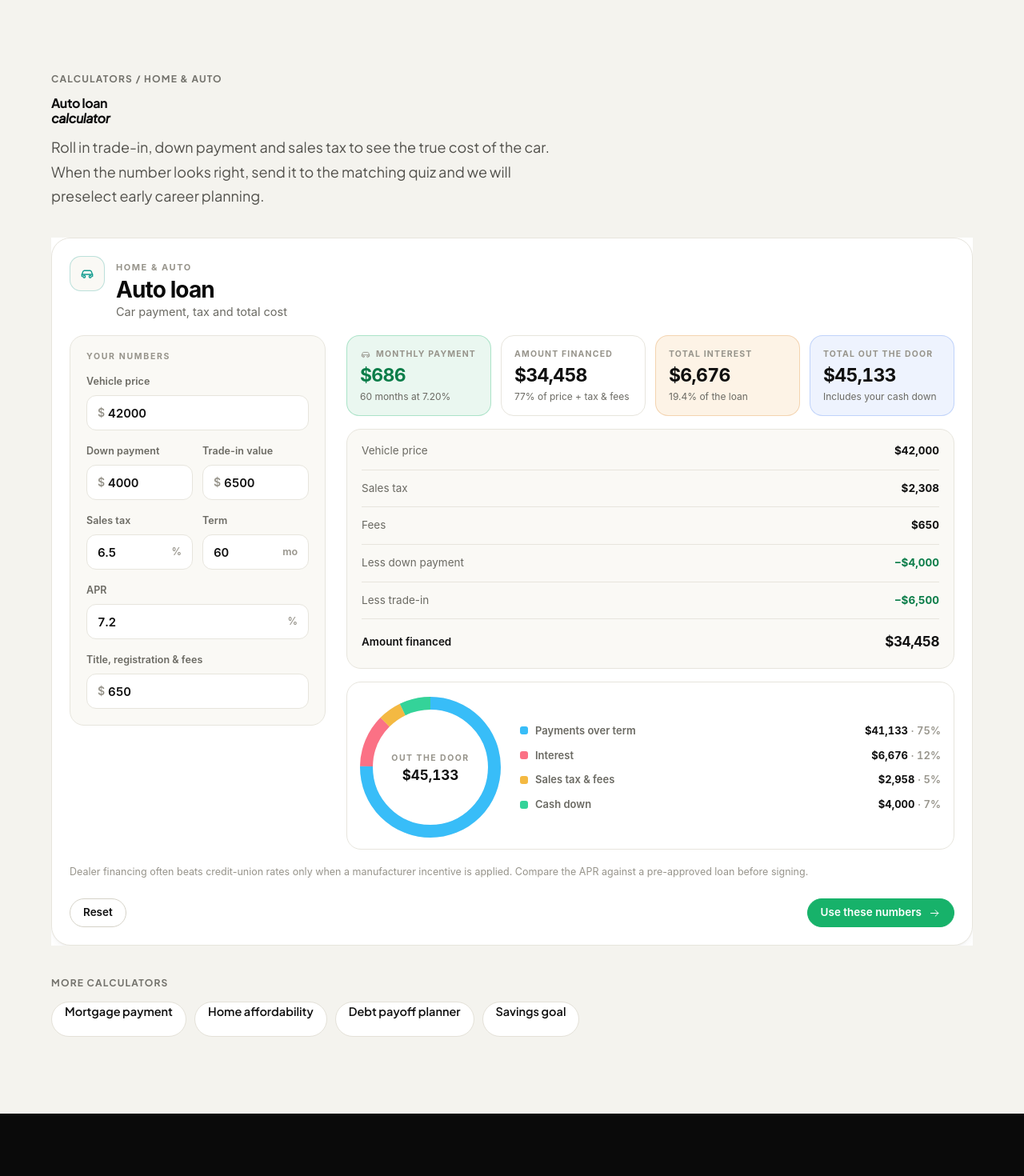
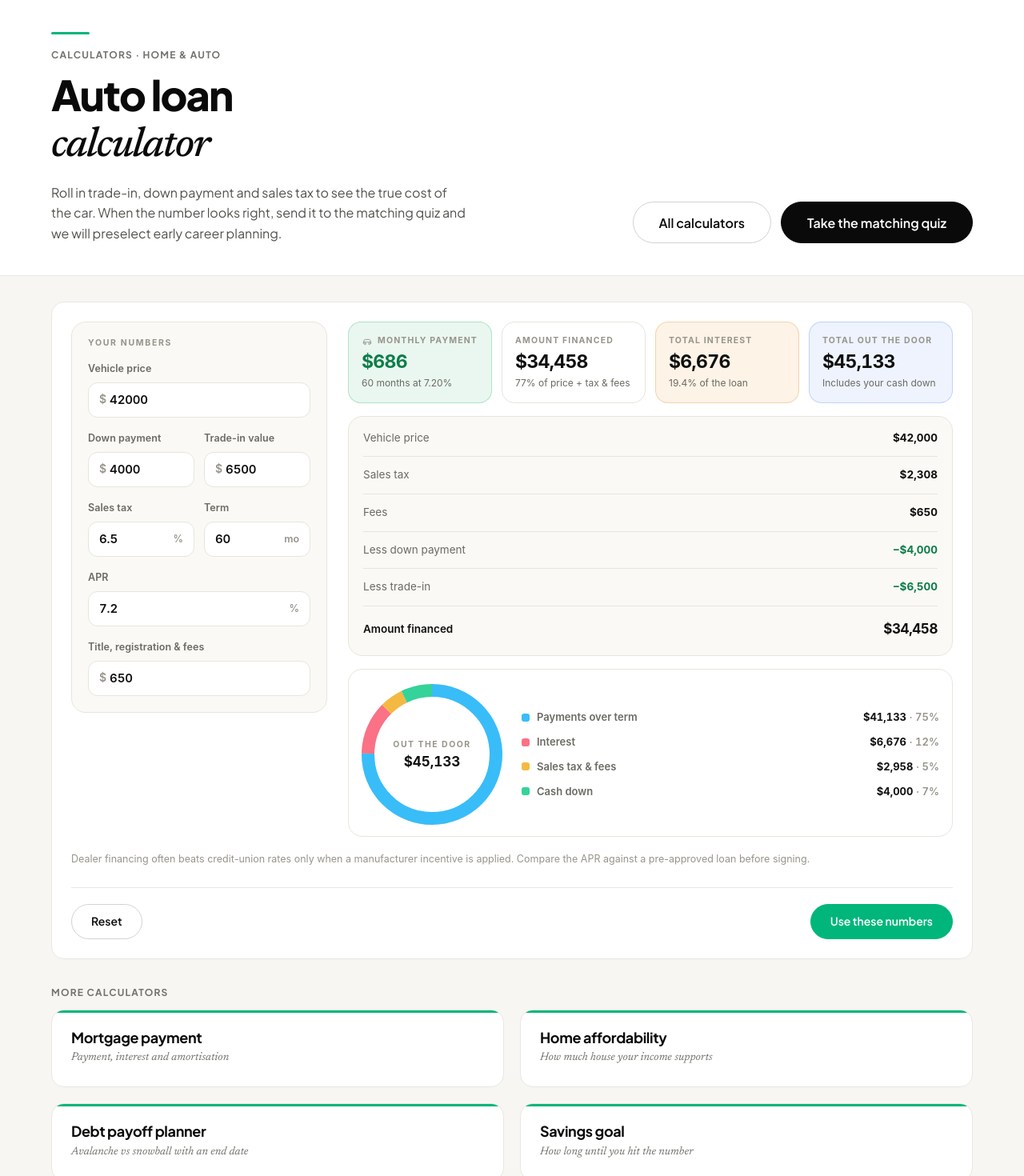
Before and after one commit to alanangeloni/expert-find-hub, a React (Vite) app: page /calculators/auto-loan in a window 1280 px wide. Shown: the part 80-1550 px from the top of the page at 80% size. Built offline with nearby package versions, Linux system fonts and the light colour scheme.

Commit message:
Match calculator pages to the directory layout
Co-authored-by: alanangeloni <alanangeloni@users.noreply.github.com>

```diff
--- a/src/features/calculators/CalculatorTool.tsx
+++ b/src/features/calculators/CalculatorTool.tsx
@@ -38,9 +38,10 @@ const PANELS: Record<CalculatorId, ComponentType> = {
 type Props = {
   id: CalculatorId;
   embed?: boolean;
+  showHeader?: boolean;
 };
 
-export default function CalculatorTool({ id, embed = false }: Props) {
+export default function CalculatorTool({ id, embed = false, showHeader = true }: Props) {
   const meta = calculatorById(id);
   const [summary, setSummary] = useState('');
   const [resetToken, setResetToken] = useState(0);
@@ -55,8 +56,10 @@ export default function CalculatorTool({ id, embed = false }: Props) {
 
   return (
     <SummaryContext.Provider value={setSummary}>
-      <div className={`fp-calc ${embed ? 'fp-calc--embed' : ''}`}>
+      <div className={embed ? "fp-calc fp-calc--embed" : "calc-tool"}>
+        <div className={embed ? "fp-tool" : "fp-calc fp-calc--page"}>
           <div className="fp-tool">
+            {showHeader && (
               <header className="fp-tool__head">
                 <span className="fp-tool__icon" style={{ color: meta.accent, borderColor: `${meta.accent}44` }}>
                   <Icon name={meta.icon} size={20} />
@@ -67,21 +70,22 @@ export default function CalculatorTool({ id, embed = false }: Props) {
                   <p className="fp-tool__tagline">{meta.tagline}</p>
                 </div>
               </header>
+            )}
             <Panel key={`${id}-${resetToken}`} />
-          <footer className="fp-tool__foot">
-            <button type="button" className="btn btn--sm" onClick={reset}>
+          </div>
+        </div>
+        <footer className={embed ? "fp-tool__foot" : "calc-tool__foot"}>
+          <button type="button" className="btn btn--outline btn--md" onClick={reset}>
             Reset
           </button>
           <Link
             to={`/?calculator=${meta.slug}#match`}
-              className="btn btn--accent btn--sm"
+            className="btn btn--green btn--md"
             onClick={() => saveHandoff(meta, summary)}
           >
             Use these numbers
-              <Icon name="arrow-right" size={15} />
           </Link>
         </footer>
-        </div>
       </div>
     </SummaryContext.Provider>
   );
--- a/src/pages/CalculatorPage.tsx
+++ b/src/pages/CalculatorPage.tsx
@@ -9,13 +9,17 @@ const CalculatorPage = () => {
 
   if (!meta) {
     return (
-      <div className="blog-post blog-post--missing page-enter">
-        <div className="container">
+      <div className="firm-search page-enter">
+        <div className="firm-search__hero">
+          <div className="dcontainer firm-search__hero-copy">
+            <span className="keyline" />
+            <p className="firm-search__eyebrow">Calculators</p>
             <h1>Calculator not found</h1>
-          <p>That tool is not in the directory.</p>
+            <p className="firm-search__sub">That tool is not in the directory.</p>
             <Link to="/calculators" className="btn btn--primary btn--md">
               All calculators
             </Link>
+          </div>
         </div>
       </div>
     );
@@ -24,43 +28,60 @@ const CalculatorPage = () => {
   const others = CATALOG.filter((item) => item.id !== meta.id).slice(0, 4);
 
   return (
-    <div className="page-enter">
+    <div className="firm-search page-enter">
       <Seo
         title={`${meta.name} Calculator | Financial Professional`}
         description={meta.blurb}
         canonicalUrl={`https://financialprofessional.com/calculators/${meta.slug}`}
       />
-      <section className="home-quiz">
-        <div className="dcontainer">
-          <p className="home-section-eyebrow">
+
+      <div className="firm-search__hero">
+        <div className="dcontainer firm-search__hero-row">
+          <div className="firm-search__hero-copy">
+            <span className="keyline" />
+            <p className="firm-search__eyebrow">
               <Link to="/calculators">Calculators</Link>
-            {" / "}
+              {" · "}
               {meta.category}
             </p>
-          <h1 style={{ marginTop: 12 }}>
+            <h1>
               {meta.name}
               <br />
               <em>calculator</em>
             </h1>
-          <p className="home-section-desc" style={{ marginTop: 12, maxWidth: 640 }}>
+            <p className="firm-search__sub">
               {meta.blurb} When the number looks right, send it to the matching quiz and we will preselect{" "}
               {meta.goal.toLowerCase()}.
             </p>
-          <div style={{ marginTop: 36 }}>
-            <CalculatorTool id={meta.id} />
           </div>
-          <div style={{ marginTop: 40 }}>
-            <h2 className="home-section-eyebrow">More calculators</h2>
-            <div className="home-quiz__chips" style={{ marginTop: 16 }}>
+          <div className="firm-search__hero-cta">
+            <Link to="/calculators" className="btn btn--outline btn--lg">
+              All calculators
+            </Link>
+            <Link to="/#match" className="btn btn--primary btn--lg">
+              Take the matching quiz
+            </Link>
+          </div>
+        </div>
+      </div>
+
+      <div className="dcontainer firm-search__body">
+        <CalculatorTool id={meta.id} showHeader={false} />
+        <section>
+          <p className="firm-search__eyebrow">More calculators</p>
+          <div className="firm-search__grid">
             {others.map((item) => (
-                <Link key={item.id} to={`/calculators/${item.slug}`} className="home-quiz__chip">
-                  {item.name}
+              <Link key={item.id} to={`/calculators/${item.slug}`} className="firm-card firm-card--green">
+                <div className="firm-card__accent" aria-hidden="true" />
+                <div className="firm-card__heading">
+                  <h3>{item.name}</h3>
+                  <p className="firm-card__tagline">{item.tagline}</p>
+                </div>
               </Link>
             ))}
           </div>
+        </section>
       </div>
-        </div>
-      </section>
     </div>
   );
 };
--- a/src/pages/Calculators.tsx
+++ b/src/pages/Calculators.tsx
@@ -1,8 +1,8 @@
 import { Link } from "react-router-dom";
 import { Seo } from "@/components/seo/Seo";
 import { CATALOG, CATEGORIES } from "@/features/calculators/catalog";
-import Icon from "@/features/calculators/Icon";
-import "@/features/calculators/calculators.css";
+
+const TONES = ["green", "blue", "orange"] as const;
 
 const Calculators = () => {
   const groups = CATEGORIES.filter((category) => category !== "All").map((category) => ({
@@ -11,58 +11,67 @@ const Calculators = () => {
   }));
 
   return (
-    <div className="page-enter">
+    <div className="firm-search page-enter">
       <Seo
         title="Financial Calculators | Financial Professional"
         description="Run mortgage, debt, savings, retirement, and tax calculators in your browser, then match with a fiduciary advisor using the same numbers."
         canonicalUrl="https://financialprofessional.com/calculators"
       />
-      <section className="home-quiz" style={{ borderBottom: "1px solid var(--gray-200)" }}>
-        <div className="dcontainer">
-          <div className="home-section-header">
+
+      <div className="firm-search__hero">
+        <div className="dcontainer firm-search__hero-row">
+          <div className="firm-search__hero-copy">
             <span className="keyline" />
-            <p className="home-section-eyebrow">Free tools</p>
+            <p className="firm-search__eyebrow">Free tools</p>
             <h1>
-              Financial calculators
+              Financial
               <br />
-              <em>for real decisions.</em>
+              <em>calculators</em>
             </h1>
-            <p className="home-section-desc">
+            <p className="firm-search__sub">
               Twelve calculators for home, debt, saving, investing, and taxes. Your inputs stay in this browser.
               When you are ready, send the result into the matching quiz.
             </p>
           </div>
-          <div className="fp-calc" style={{ marginTop: 48 }}>
+          <div className="firm-search__hero-cta">
+            <Link to="/#match" className="btn btn--primary btn--lg">
+              Take the matching quiz
+            </Link>
+            <Link to="/advisors" className="btn btn--outline btn--lg">
+              Browse advisors
+            </Link>
+          </div>
+        </div>
+      </div>
+
+      <div className="dcontainer firm-search__body">
         {groups.map((group) => (
-              <div key={group.category} style={{ marginBottom: 36 }}>
-                <h2 className="fp-tool__cat" style={{ marginBottom: 14 }}>
-                  {group.category}
-                </h2>
-                <div className="calcs__grid">
-                  {group.items.map((item) => (
+          <section key={group.category}>
+            <p className="firm-search__eyebrow">{group.category}</p>
+            <div className="firm-search__grid">
+              {group.items.map((item, index) => (
                 <Link
                   key={item.id}
                   to={`/calculators/${item.slug}`}
-                      className="ccard"
-                      style={{ ["--card-accent" as string]: item.accent }}
+                  className={`firm-card firm-card--${TONES[index % TONES.length]}`}
                 >
-                      <span className="ccard__main">
-                        <span className="ccard__icon">
-                          <Icon name={item.icon} size={20} />
-                        </span>
-                        <span className="ccard__cat">{item.category}</span>
-                        <strong className="ccard__name">{item.name}</strong>
-                        <span className="ccard__tagline">{item.tagline}</span>
-                        <span className="ccard__blurb">{item.blurb}</span>
-                      </span>
+                  <div className="firm-card__accent" aria-hidden="true" />
+                  <div className="firm-card__header">
+                    <div className="firm-card__icon" aria-hidden="true">
+                      {item.name.charAt(0)}
+                    </div>
+                    <div className="firm-card__heading">
+                      <h3>{item.name}</h3>
+                      <p className="firm-card__tagline">{item.tagline}</p>
+                    </div>
+                  </div>
+                  <p className="firm-card__desc">{item.blurb}</p>
                 </Link>
               ))}
             </div>
-              </div>
+          </section>
         ))}
       </div>
-        </div>
-      </section>
     </div>
   );
 };
--- a/src/styles/design/extras.css
+++ b/src/styles/design/extras.css
@@ -652,3 +652,34 @@
     padding-bottom: var(--space-16);
   }
 }
+
+/* Calculator directory uses the same cards as the firm directory. */
+a.firm-card {
+  color: inherit;
+  text-decoration: none;
+}
+
+.calc-tool {
+  background: var(--white);
+  border: var(--d-border);
+  border-radius: var(--radius-xl);
+  padding: var(--space-6);
+}
+
+.calc-tool .fp-tool {
+  border: 0;
+  box-shadow: none;
+  padding: 0;
+  border-radius: 0;
+  background: transparent;
+}
+
+.calc-tool__foot {
+  display: flex;
+  justify-content: space-between;
+  align-items: center;
+  gap: var(--space-3);
+  margin-top: var(--space-6);
+  padding-top: var(--space-5);
+  border-top: var(--d-border);
+}
```
Lines whose indentation alone changed are shown as unchanged.
